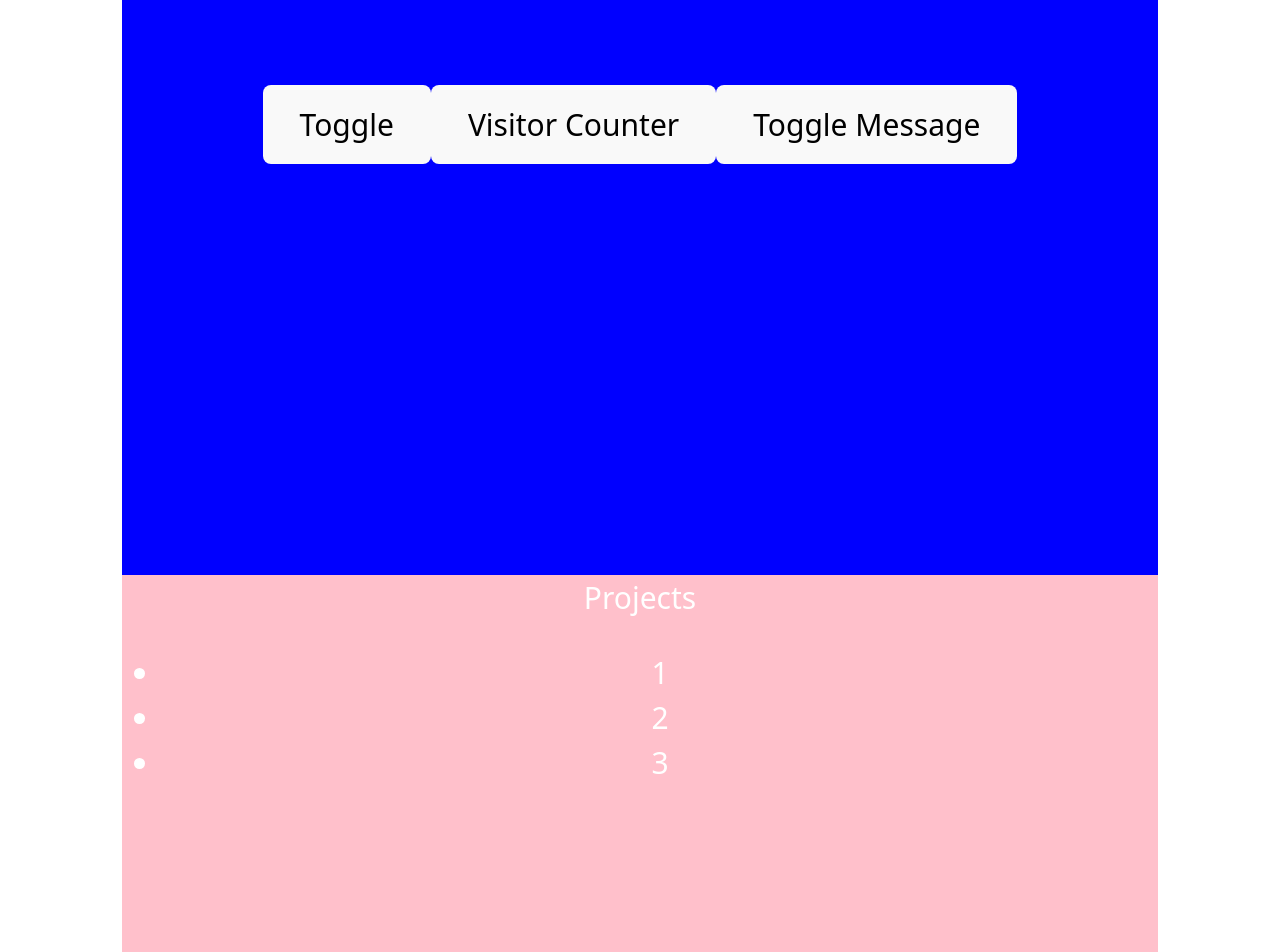
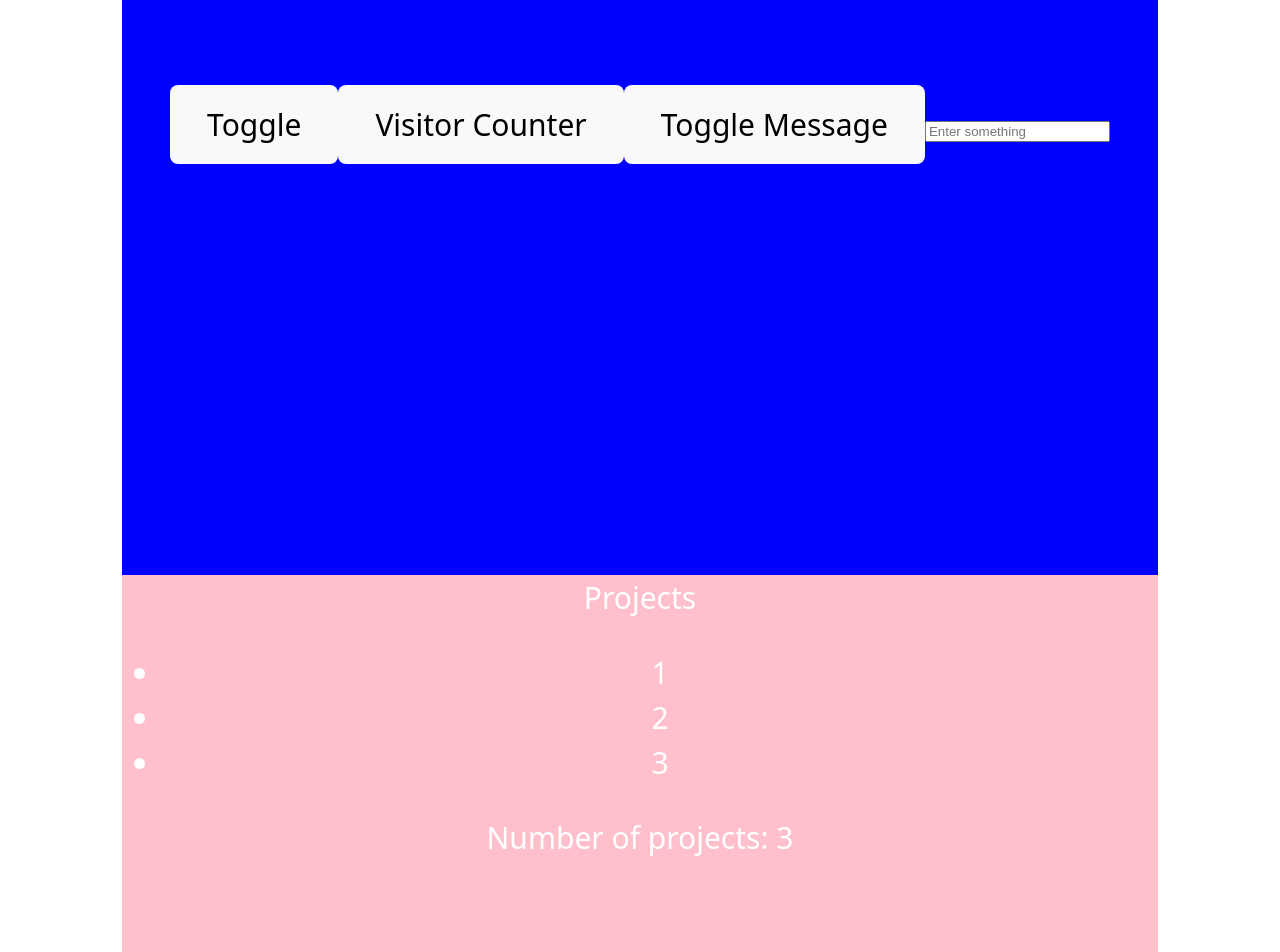
Before and after one commit to Ruhisawant/Vue-Personal-Porfolio, a Vue app: page / in a window 1280 px wide. Shown: the part 300-1252 px from the top of the page. Built offline with nearby package versions, Linux system fonts and the light colour scheme.

Commit message:
Dynamic data with computed and watch

```diff
--- a/src/components/Home.vue
+++ b/src/components/Home.vue
@@ -1,13 +1,18 @@
 <script setup>
-import { ref } from 'vue'
+import { ref, watch } from 'vue'
 
 const welcome = ref(true);
 const counter = ref(0);
 const showMessage = ref(false);
+const inputValue = ref('');
 
 const increment = () => {
   counter.value++;
 }
+
+watch(inputValue, (newValue, oldValue) => {
+  console.log(`Input value changed from ${oldValue} to ${newValue}`);
+});
 </script>
 
 <template>
@@ -24,6 +29,7 @@ const increment = () => {
     <button @click="showMessage = !showMessage">Toggle Message</button>
     <p v-show="showMessage">Counter: {{ counter }}</p>
 
+    <input type="text" v-model="inputValue" placeholder="Enter something">
   </section>
 
 </template>
--- a/src/components/Projects.vue
+++ b/src/components/Projects.vue
@@ -1,6 +1,8 @@
 <script setup>
-import { ref } from 'vue'
-const projects = ['1','2','3'];
+import { ref, computed } from 'vue'
+const projects = ref(['1','2','3']);
+
+const projectCount = computed(() => projects.value.length);
 </script>
 
 <template>
@@ -9,6 +11,7 @@ const projects = ['1','2','3'];
         <ul>
             <li v-for="project in projects">{{ project }}</li>
         </ul>
+        <p>Number of projects: {{ projectCount }}</p>
     </section>
 </template>
 
```
